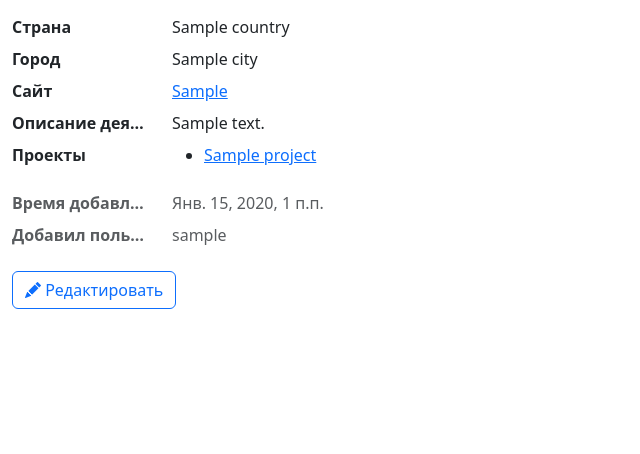
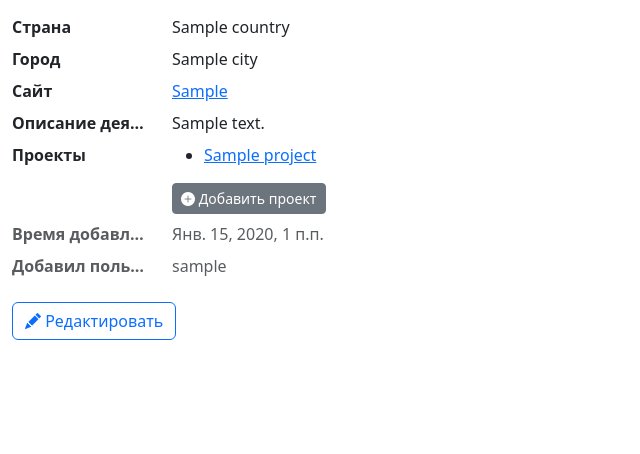
Before and after one commit to kwaket/bphg_orgs, a Django app: page /organizations/1/ in a window 1280 px wide. Shown: the part 165-619 px from the top of the page, without its empty margins (0-640 px from the left). Run offline with Django 3.2, Linux system fonts and the light colour scheme; tables that the repository leaves empty hold one stand-in row (values such as "Sample post"); some libraries are stand-ins or nearby versions.

Commit message:
edit organization page

```diff
--- a/organizations/templates/organizations/organization_detail.html
+++ b/organizations/templates/organizations/organization_detail.html
@@ -4,7 +4,6 @@
 
 <nav aria-label="breadcrumb">
   <ol class="breadcrumb">
-    {% comment %} <li class="breadcrumb-item"><a href="{% url 'main_page' %}">Главная</a></li> {% endcomment %}
     <li class="breadcrumb-item"><a href="{% url 'organization_list' %}">Организации</a></li>
     <li class="breadcrumb-item active" aria-current="page">{{ organization.name }}</li>
   </ol>
@@ -37,6 +36,10 @@
             </li>
             {% endfor %}
         </ul>
+        <a href="{% url 'project_new' %}?organization={{organization.pk}}" class="btn btn-secondary btn-sm">
+            <span class="bi bi-plus-circle-fill"></span>
+            Добавить проект
+        </a>
     </dd>
 
     <dt class="col-sm-3 text-truncate text-muted">Время добавления</dt>
--- a/organizations/views.py
+++ b/organizations/views.py
@@ -88,7 +88,7 @@ def project_new(request):
             proj.save()
             return redirect('project_detail', pk=proj.pk)
     else:
-        form = ProjectForm()
+        form = ProjectForm(initial={'organization':request.GET.get('organization')})
     return render(request, 'organizations/project_new.html', {'form': form})
 
 
```
